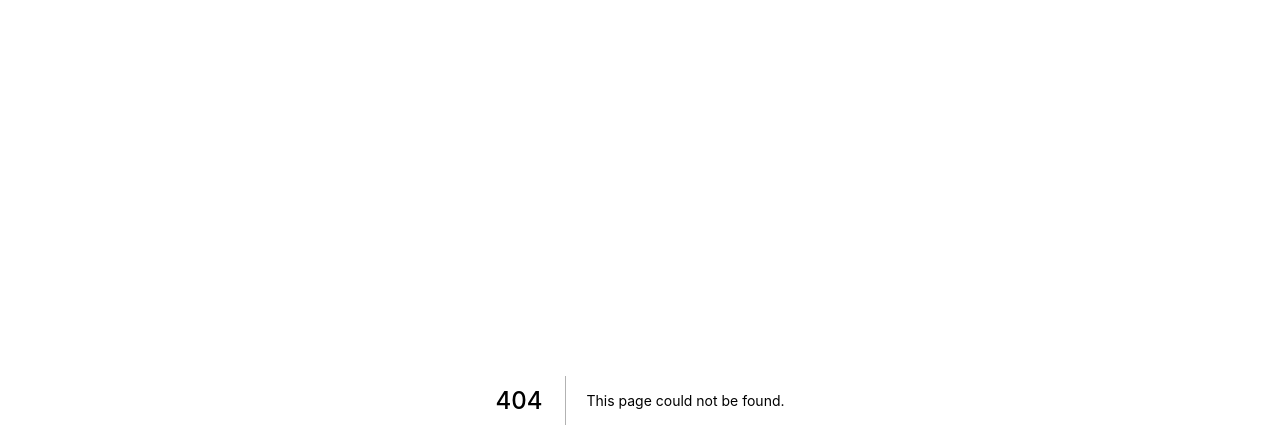
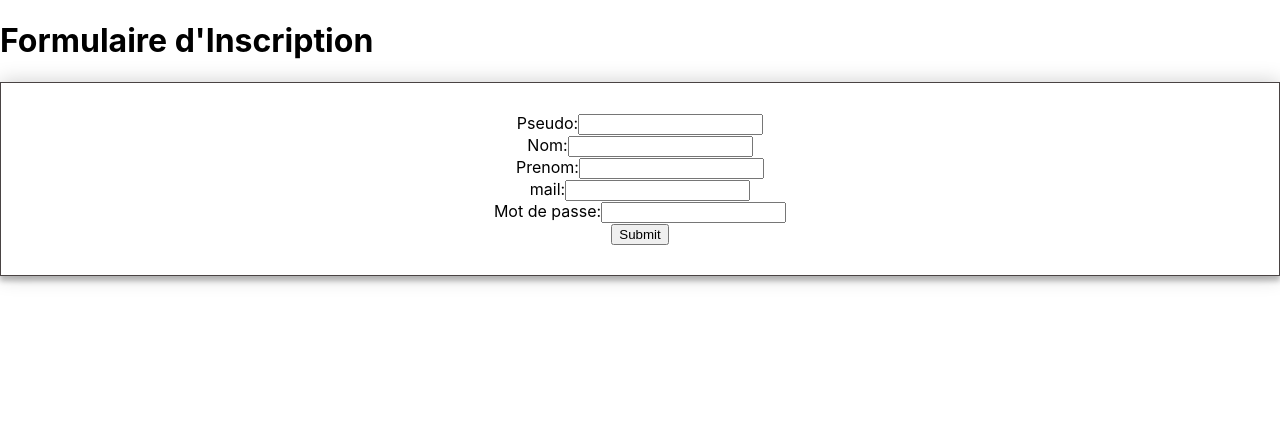
Before and after one commit to LeonardRingot/API_Rest, a Next.js app: page /inscription in a window 1280 px wide. Before the commit this address had no page. Shown: the top 448 px of the page. Built offline with nearby package versions, Linux system fonts and the light colour scheme.

Commit message:
UpdateConnexionInscription

```diff
--- a/components/Body.js
+++ b/components/Body.js
@@ -4,7 +4,7 @@ export default function Body()
 
 return (
     <div>
-        <h1>Bienvenue sur mon API Rest</h1>
+        <h1>Bienvenue sur notre API Rest - Léonard et Ghedeon</h1>
 
     </div>
 
--- a/package.json
+++ b/package.json
@@ -9,6 +9,7 @@
     "lint": "next lint"
   },
   "dependencies": {
+    "axios": "^1.0.0",
     "next": "12.3.1",
     "react": "18.2.0",
     "react-dom": "18.2.0"
--- /dev/null
+++ b/pages/api/formdata.js
@@ -0,0 +1,4 @@
+
+export default function handler(req, res) {
+    res.status(200).json({ pseudo: `a` })
+  }
--- /dev/null
+++ b/pages/inscription.js
@@ -0,0 +1,83 @@
+import React ,{ useEffect, useState } from 'react'
+import API from '../service/API'
+import { Router } from 'next/router'
+import styles from '../styles/Home.module.css'
+
+export default function inscription()
+{
+  console.log('aaa');
+    const [InscriptionForm, setInscriptionForm]= useState({
+      pseudo:'',
+      nom:'',
+      prenom:'',
+      email:'',
+      pwd:''
+
+    })
+    console.log('bbb');
+    const handlechange = (e) =>
+    {
+      const value = e.target.value;
+      setInscriptionForm({
+        ...InscriptionForm, [e.target.nom]: value
+      });
+    }
+    console.log('ccc');
+    const ScriptForm = (e) =>
+    {
+      console.log('ddd');
+         //e.preventdefault()
+         const {pseudo, nom, prenom, email, pwd  }=InscriptionForm
+         debugger;
+        API.requeteGet('users' ).then(response=>
+          {
+            debugger;
+            const users = response.data;
+            debugger;
+           const checkEmail = users.find(users.email === email)
+            const checkPseudo = users.find(users.pseudo === pseudo)
+            console.log('test');
+            debugger;
+          if (checkEmail != null)
+          {
+            return console.log("Adresse mail deja utilisée");
+          }
+          debugger;
+          if (checkPseudo != null)
+          {
+            return console.log("Pseudo deja utilisée");
+          }
+          debugger;
+          API.requetePost('users', pseudo, nom, prenom, email, pwd, ).then(response=>{
+            console.log(response.data)
+            Router.push('/dashboard')
+          })
+          debugger;
+        })
+    }
+     return (
+<div>
+     <h1>Formulaire d'Inscription</h1>
+     <div>
+        <form className={styles.myform} onChange={handlechange} onSubmit={ScriptForm} action='' method="post">
+        <label htmlFor='pseudo'>Pseudo:</label>
+         <input type="text"  name="pseudo" /><br></br>
+
+          <label htmlFor='nom'>Nom:</label>
+         <input type="text"  name="nom" /><br></br>
+
+          <label htmlFor='prenom'>Prenom:</label>
+          <input type="text"  name="prenom" /><br></br>
+
+           <label htmlFor='email'>mail:</label>
+           <input type="email"  name="email" /><br></br>
+
+           <label htmlFor='pwd'>Mot de passe:</label>
+           <input type="password"  name="pwd" /><br></br>
+
+           <button value='submit' type="submit">Submit</button><br></br>
+         </form>
+     </div>
+   </div>
+);
+}
--- /dev/null
+++ b/service/API.js
@@ -0,0 +1,33 @@
+import axios from "axios";
+export default function API()
+{
+
+   const requetePost= axios.post({
+            method:'post',
+            url: 'http://localhost:5000/connexion',
+            data:{
+                email:'',
+                pwd:'',
+            }
+
+        });
+     const requeteGet =    axios.get({
+            method:'get',
+            url: 'http://localhost:5000/users',
+            data:{
+                email:'',
+                pwd:'',
+                nom:'',
+                prenom:'',
+                pseudo:''
+
+            }
+
+        });
+
+    const API ={
+
+
+    }
+
+}
--- a/styles/Home.module.css
+++ b/styles/Home.module.css
@@ -8,6 +8,15 @@
 .body{
   text-align: center;
   color: rgb(236, 20, 20);
+}
+.myform{
+  background-color: red;
+  text-align: center;
+  width:100%;
+  padding: 30px;
+  border: 1px solid #494343;
+  background: #fff;
+  box-shadow: 0 0 20px 0 rgba(0, 0, 0, 0.2), 0 5px 5px 0 rgba(0, 0, 0, 0.24);
 }
 
 .main {
```
Also changed, not shown: components/Header.js (+3 -10 lines), pages/connexion.js (+31 -7 lines), pages/dashboard.js (added, +9 -0 lines), 1 other file (tests, documents, lock files or other folders).
